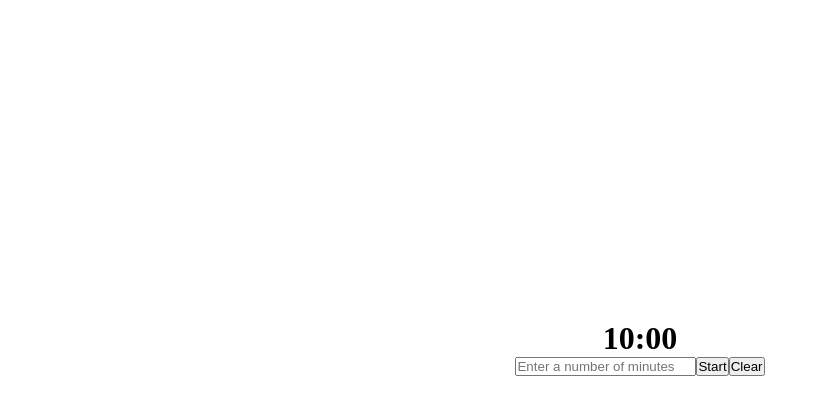
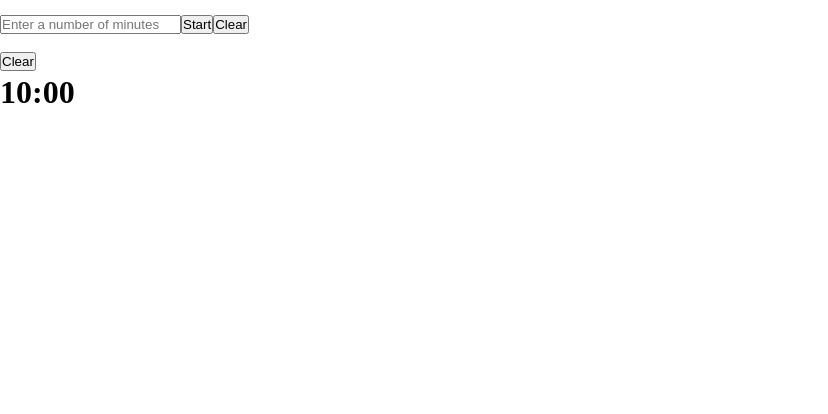
Before and after one commit to maishamir/pomodoroTimer, a React (Vite) app: page / in a window 1280 px wide. Shown: the top 414 px of the page, without its empty margins (0-828 px from the left). Built offline with nearby package versions, Linux system fonts and the light colour scheme.

Commit message:
clear button working

```diff
--- a/src/App.jsx
+++ b/src/App.jsx
@@ -75,19 +75,19 @@ function App() {
   }, [seconds, isRunning]);
 
   return (
-    <main className="app">
+    <>
       <h1>
-        <TimerDisplay minutes={minutes} seconds={seconds} />
-      </h1>
-      <InputForm
+        <InputForm
           input={input}
           setInput={setInput}
           buttonText={buttonText}
           isNotCleared={isNotCleared}
           handleStartStop={handleStartStop}
-          handleClear={handleClear}
         />
-    </main>
+        <button onClick={handleClear}>Clear</button>
+        <TimerDisplay minutes={minutes} seconds={seconds} />
+      </h1>
+    </>
   );
 }
 
```
